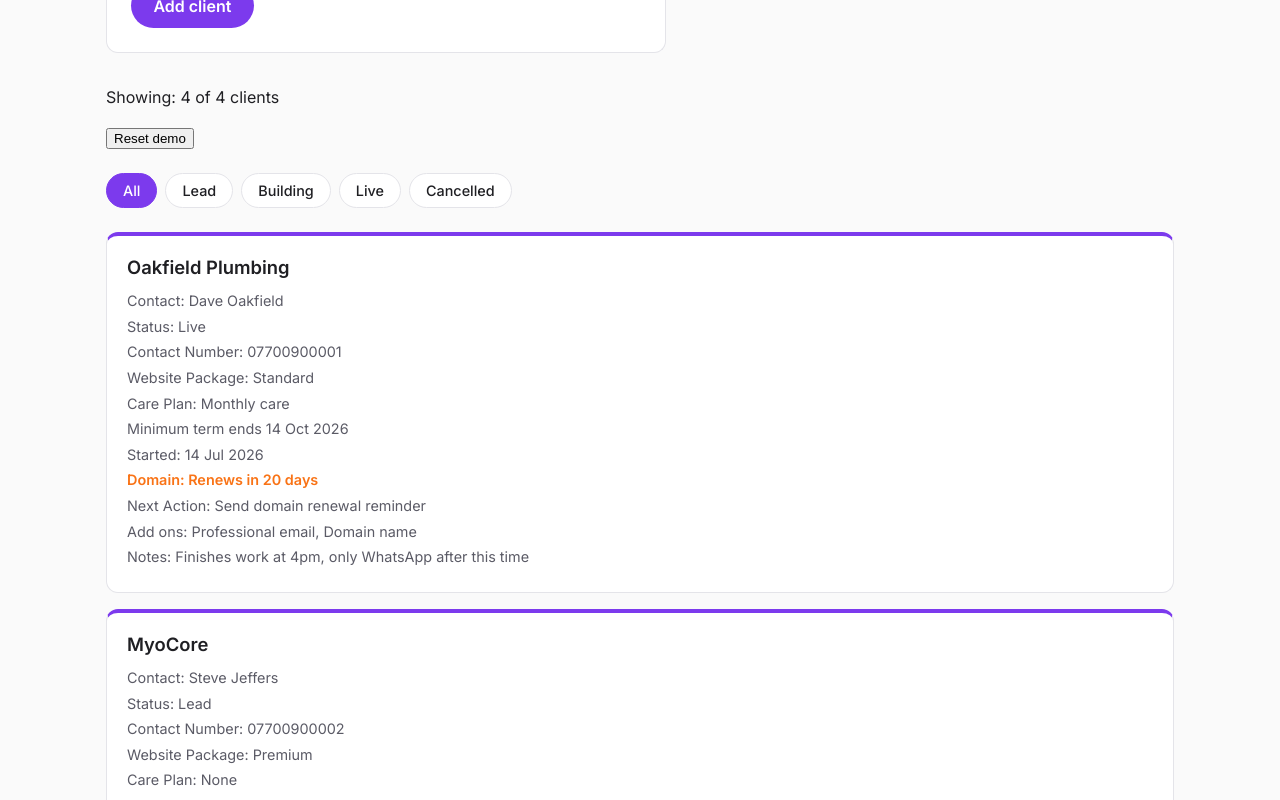
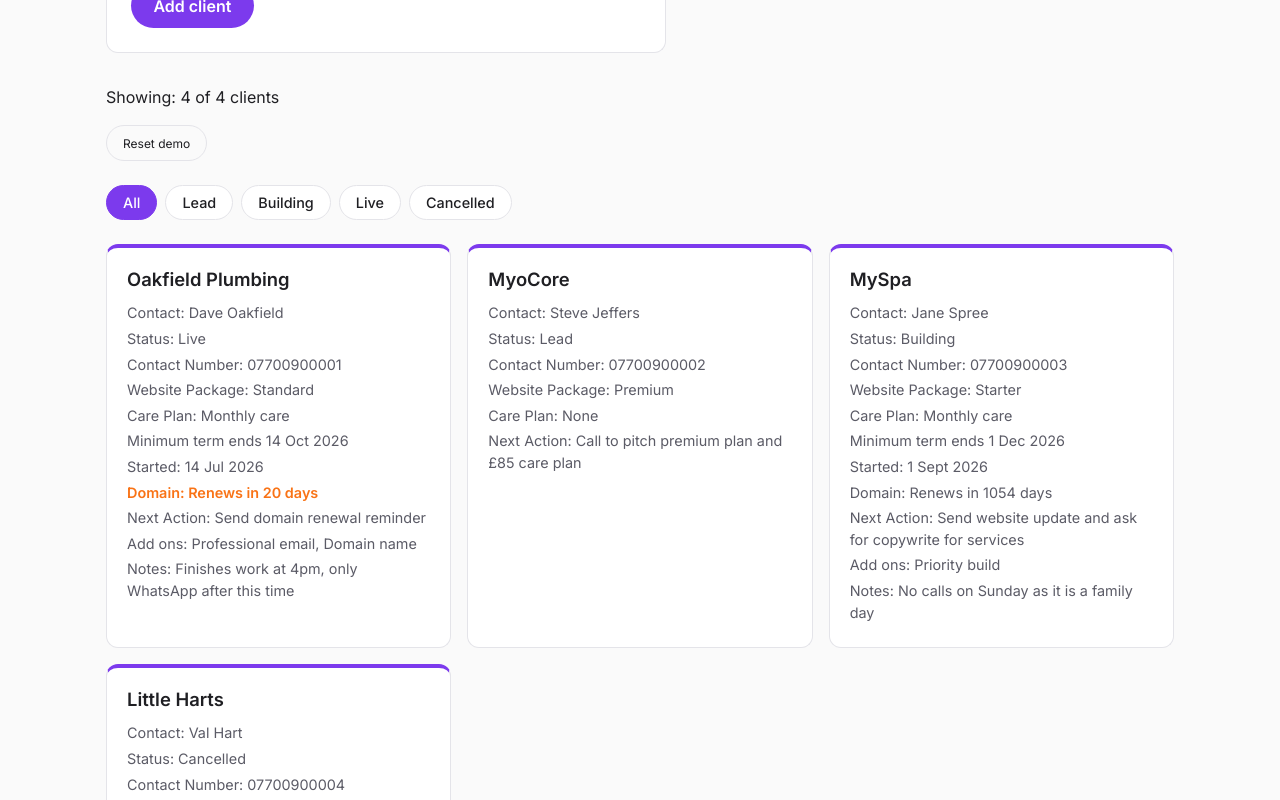
Before and after one commit to SteveJeffs/client-tracker, a React (Vite) app: page / in a window 1280 px wide. Shown: the part 1300-2100 px from the top of the page. Built offline with nearby package versions, Linux system fonts and the light colour scheme.

Commit message:
Style reset button and fix grid columns

```diff
--- a/src/App.css
+++ b/src/App.css
@@ -9,7 +9,7 @@ main {
   padding: 0;
   margin: 0;
   display: grid;
-  grid-template: repeat(auto-fill, minmax(280px, 1fr));
+  grid-template-columns: repeat(auto-fill, minmax(280px, 1fr));
   gap: 1rem;
 }
 
@@ -46,3 +46,19 @@ main {
   border-color: var(--purple);
   color: #ffffff;
 }
+
+.reset-button {
+  background: none;
+  color: var(--purple-light);
+  border: 1px solid var(--border);
+  border-radius: 999px;
+  font-family: var(--font-body);
+  font-size: 0.75rem;
+  padding: 0.6rem 1rem;
+  cursor: pointer;
+}
+
+.reset-button:hover {
+  border-color: var(--purple);
+  color: var(--purple);
+}
```
